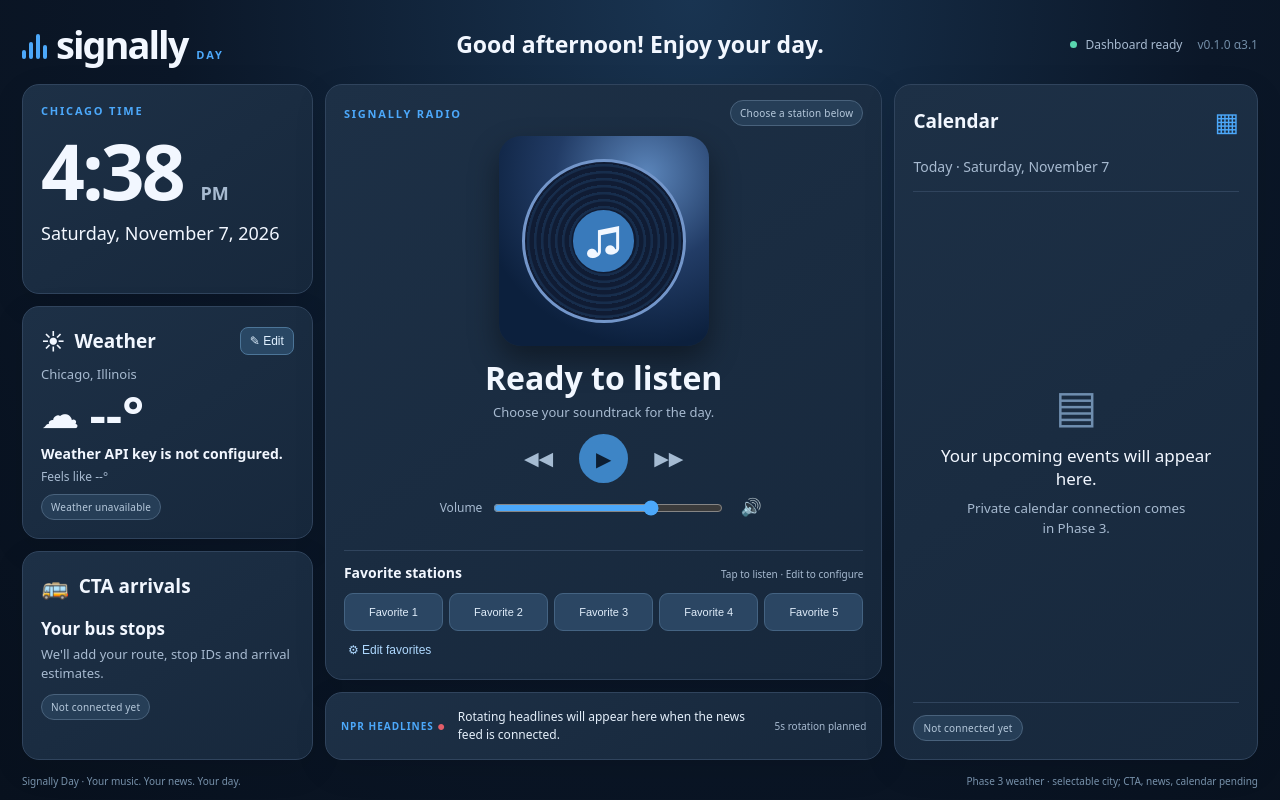
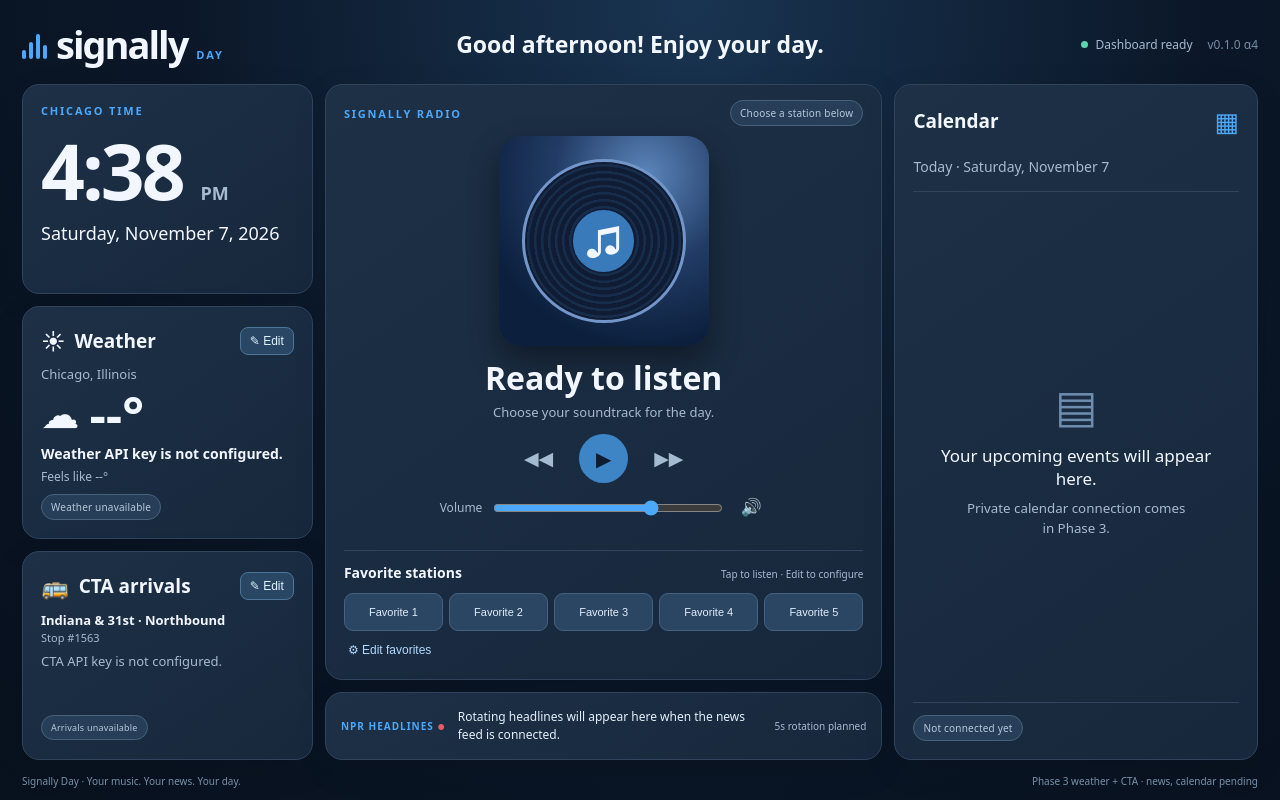
Before and after one commit to AaronOoooo/signally_day, a Flask app: page / in a window 1280 px wide. Run offline with Flask 3, Linux system fonts and the light colour scheme.

Commit message:
feat: add CTA bus arrivals and color-coded countdown v0.1.0-alpha.4.1

```diff
--- a/app.py
+++ b/app.py
@@ -4,6 +4,8 @@ import re
 import time
 from threading import Lock
 from collections import OrderedDict
+from datetime import datetime
+from zoneinfo import ZoneInfo
 
 from dotenv import load_dotenv
 from urllib.parse import urlparse
@@ -28,6 +30,9 @@ SESSION.headers.update({'User-Agent': 'SignallyDay/0.1 (+personal dashboard)'})
 WEATHER_CACHE = OrderedDict()
 WEATHER_LOCK = Lock()
 WEATHER_TTL_SECONDS = 600
+CTA_CACHE = {}
+CTA_LOCK = Lock()
+CTA_TTL_SECONDS = 25
 
 
 
@@ -52,7 +57,7 @@ def dashboard():
 
 @app.get('/health')
 def health():
-    return jsonify(status='ok', app='Signally Day', version='0.1.0-alpha.3.1')
+    return jsonify(status='ok', app='Signally Day', version='0.1.0-alpha.4.1')
 
 
 @app.get('/api/stations/search')
@@ -202,6 +207,91 @@ def current_weather():
             return jsonify(error='Weather is temporarily unavailable.'), 502
 
 
+
+@app.get('/api/cta/arrivals')
+def cta_arrivals():
+    """Server-side proxy for official CTA Bus Tracker predictions; never expose API key."""
+    key = os.getenv('CTA_API_KEY', '').strip()
+    if not key:
+        return jsonify(error='CTA API key is not configured.'), 503
+    stop = request.args.get('stop', '1563').strip()
+    if not stop.isascii() or not stop.isdecimal() or not (1 <= len(stop) <= 6):
+        return jsonify(error='Enter a valid numeric CTA stop ID.'), 400
+    now = time.monotonic()
+    with CTA_LOCK:
+        cached = CTA_CACHE.get(stop)
+        if cached and now - cached['time'] < CTA_TTL_SECONDS:
+            return jsonify(cached['data'])
+    try:
+        upstream = SESSION.get('https://www.ctabustracker.com/bustime/api/v3/getpredictions',
+            params={'key': key, 'stpid': stop, 'format': 'json', 'top': 6}, timeout=10)
+        upstream.raise_for_status()
+        payload = upstream.json()
+        envelope = payload.get('bustime-response') if isinstance(payload, dict) else None
+        if not isinstance(envelope, dict):
+            raise ValueError('Unexpected CTA response')
+        errors = envelope.get('error') or []
+        if isinstance(errors, dict):
+            errors = [errors]
+        if errors:
+            first = errors[0]
+            code = str(first.get('rt', '')) if isinstance(first, dict) else ''
+            message = str(first.get('msg', '')) if isinstance(first, dict) else ''
+            # Never pass upstream key or request URLs through to the browser.
+            if 'No service scheduled' in message or 'No arrival times' in message or 'No predictions' in message:
+                arrivals = []
+            elif 'Invalid API key' in message or 'Invalid key' in message:
+                return jsonify(error='CTA rejected the API key.'), 502
+            elif message:
+                return jsonify(error='CTA Bus Tracker: ' + message[:100]), 502
+            else:
+                arrivals = []
+        else:
+            arrivals = envelope.get('prd') or []
+        if isinstance(arrivals, dict):
+            arrivals = [arrivals]
+        if not isinstance(arrivals, list):
+            raise ValueError('Invalid predictions list')
+        result = []
+        stop_name = 'Indiana & 31st Street (Northbound)' if stop == '1563' else 'CTA Stop ' + stop
+        for item in arrivals[:6]:
+            if not isinstance(item, dict):
+                continue
+            destination = str(item.get('des') or 'Destination unavailable')[:70]
+            route = str(item.get('rt') or '?')[:12]
+            countdown = str(item.get('prdctdn') or '').strip().upper()
+            if not (countdown.isdecimal() or countdown == 'DUE'):
+                continue
+            stop_name = str(item.get('stpnm') or stop_name)[:100]
+            # CTA timestamps are Chicago-local (YYYYMMDD HH:MM), not UTC.
+            # Return an offset-aware ISO timestamp so the iPad can render
+            # the arrival clock time correctly in any time zone.
+            predicted_at = None
+            raw_time = str(item.get('prdtm') or '').strip()
+            if raw_time:
+                try:
+                    local_dt = datetime.strptime(raw_time, '%Y%m%d %H:%M')
+                    predicted_at = local_dt.replace(tzinfo=ZoneInfo('America/Chicago')).isoformat()
+                except ValueError:
+                    pass
+            result.append({'route': route, 'destination': destination,
+                           'minutes': 0 if countdown == 'DUE' else int(countdown),
+                           'due': countdown == 'DUE',
+                           'arrival_time': predicted_at,
+                           'delayed': str(item.get('dly') or '').lower() == 'true'})
+        result.sort(key=lambda x: x['minutes'])
+        data = {'stop_id': stop, 'stop_name': stop_name, 'arrivals': result[:3]}
+        with CTA_LOCK:
+            CTA_CACHE[stop] = {'time': time.monotonic(), 'data': data}
+            if len(CTA_CACHE) > 32:
+                oldest = min(CTA_CACHE, key=lambda s: CTA_CACHE[s]['time'])
+                del CTA_CACHE[oldest]
+        return jsonify(data)
+    except (requests.RequestException, ValueError, TypeError, KeyError):
+        if cached:
+            return jsonify(dict(cached['data'], stale=True))
+        return jsonify(error='CTA arrivals are temporarily unavailable.'), 502
+
 if __name__ == '__main__':
     # LAN development only. Do not forward port 5055 to the internet.
     app.run(host=os.getenv('SIGNALLY_DAY_HOST', '0.0.0.0'),
--- a/requirements.txt
+++ b/requirements.txt
@@ -1,3 +1,4 @@
 Flask>=3.0,<4.0
 requests>=2.31,<3
 python-dotenv>=1.0,<2
+tzdata
--- a/static/css/day.css
+++ b/static/css/day.css
@@ -24,3 +24,26 @@
 .weather-dialog .station-results{min-height:25px}
 .weather-dialog .search-row input{width:100%}
 @media(max-width:980px){.weather-heading .weather-edit{font-size:11px;padding:5px 7px}}
+
+
+/* CTA Bus Tracker card: optimized for the compact left column */
+.transit-heading .transit-edit{margin-left:auto;background:#294764;border:1px solid #4c7598;color:#e1f1ff;border-radius:8px;padding:6px 9px;font-size:12px;cursor:pointer}
+.transit-place{font-size:13px;font-weight:600;margin:10px 0 2px;line-height:1.25}
+.transit-stop{color:var(--muted);font-size:11px;margin:0 0 7px}
+.transit-arrivals{min-height:54px;margin:6px 0 8px;display:flex;flex-direction:column;gap:4px}
+.transit-arrival{display:grid;grid-template-columns:39px minmax(0,1fr) 44px;align-items:center;gap:5px;padding:5px 0;border-bottom:1px solid #34506c;font-size:11px}
+.transit-route{background:#236cab;color:white;text-align:center;border-radius:6px;padding:4px 1px;font-size:12px}
+.transit-destination{overflow:hidden;text-overflow:ellipsis;white-space:nowrap;color:#dcecfb}
+.transit-eta{text-align:right;font-size:11px;white-space:nowrap;font-variant-numeric:tabular-nums}
+.transit-card .status{font-size:9px}
+.transit-edit:focus-visible{outline:3px solid #9bd0ff;outline-offset:2px}
+@media(max-width:980px){.transit-heading .transit-edit{font-size:11px;padding:5px 7px}}
+
+/* CTA arrival clock times and urgency colors (Phase 3B.1) */
+.transit-arrival{grid-template-columns:34px minmax(0,1fr) minmax(72px,88px);gap:4px;font-size:11px}
+.transit-time-column{display:flex;flex-direction:column;align-items:flex-end;justify-content:center;gap:1px;text-align:right;font-variant-numeric:tabular-nums;white-space:nowrap}
+.transit-clock{font-size:10px;font-weight:600;color:#dcecfb}
+.transit-eta{font-size:12px;font-weight:800}
+.transit-time-column.far .transit-clock,.transit-time-column.far .transit-eta{color:#5be3a8}
+.transit-time-column.soon .transit-clock,.transit-time-column.soon .transit-eta{color:#ffb454}
+.transit-time-column.imminent .transit-clock,.transit-time-column.imminent .transit-eta{color:#ff7878}
--- /dev/null
+++ b/static/js/cta.js
@@ -0,0 +1,115 @@
+(() => {
+  'use strict';
+  const $ = id => document.getElementById(id);
+  const storageKey = 'signallyDay.ctaStop.v1';
+  let stop = '1563';
+  try {
+    const saved = localStorage.getItem(storageKey);
+    if (saved && /^[0-9]{1,6}$/.test(saved)) stop = saved;
+  } catch (_) {}
+  let lastQuery = 0;
+  let renderedArrivals = [];
+  let fetchedAt = 0;
+  const dialog = $('transitDialog');
+  function showStop() {
+    $('transitStop').textContent = `Stop #${stop}`;
+    if (stop === '1563') $('transitPlace').textContent = 'Indiana & 31st · Northbound';
+    else $('transitPlace').textContent = `CTA Stop #${stop}`;
+  }
+  async function refresh() {
+    const requestedStop = stop;
+    const version = ++lastQuery;
+    $('transitStatus').textContent = 'Updating arrivals…';
+    try {
+      const response = await fetch('/api/cta/arrivals?stop=' + encodeURIComponent(requestedStop), {cache: 'no-store'});
+      const payload = await response.json();
+      if (version !== lastQuery) return;
+      if (!response.ok) throw new Error(payload.error || 'CTA unavailable');
+      if (requestedStop !== '1563') $('transitPlace').textContent = payload.stop_name || `CTA Stop #${requestedStop}`;
+      const box = $('transitArrivals');
+      box.replaceChildren();
+      if (!payload.arrivals.length) {
+        const p = document.createElement('p');
+        p.className = 'muted';
+        p.textContent = 'No predicted arrivals right now.';
+        box.appendChild(p);
+      }
+      renderedArrivals = payload.arrivals;
+      fetchedAt = Date.now();
+      for (const a of renderedArrivals) {
+        const row = document.createElement('div'); row.className = 'transit-arrival';
+        const route = document.createElement('strong'); route.className = 'transit-route'; route.textContent = a.route;
+        const destination = document.createElement('span'); destination.className = 'transit-destination'; destination.textContent = a.destination;
+        const timeColumn = document.createElement('span'); timeColumn.className = 'transit-time-column';
+        const clock = document.createElement('span'); clock.className = 'transit-clock';
+        const eta = document.createElement('b'); eta.className = 'transit-eta';
+        timeColumn.append(clock, eta);
+        row.append(route, destination, timeColumn); box.appendChild(row);
+      }
+      updateArrivalTimes();
+      $('transitStatus').textContent = payload.stale ? 'Last available arrivals' : 'CTA Bus Tracker · refreshes every 30s';
+    } catch (error) {
+      if (version !== lastQuery) return;
+      renderedArrivals = [];
+      const box = $('transitArrivals'); box.replaceChildren();
+      const p = document.createElement('p'); p.className = 'muted';
+      p.textContent = error.message || 'Unable to load CTA arrivals'; box.appendChild(p);
+      $('transitStatus').textContent = 'Arrivals unavailable';
+    }
+  }
+  const chicagoTime = new Intl.DateTimeFormat('en-US', {
+    hour: 'numeric', minute: '2-digit', timeZone: 'America/Chicago'
+  });
+  function updateArrivalTimes() {
+    const rows = $('transitArrivals').querySelectorAll('.transit-arrival');
+    rows.forEach((row, index) => {
+      const arrival = renderedArrivals[index];
+      if (!arrival) return;
+      const clock = row.querySelector('.transit-clock');
+      const eta = row.querySelector('.transit-eta');
+      let mins;
+      if (arrival.arrival_time) {
+        const instant = new Date(arrival.arrival_time);
+        if (!Number.isNaN(instant.getTime())) {
+          clock.textContent = chicagoTime.format(instant);
+          mins = Math.max(0, Math.ceil((instant.getTime() - Date.now()) / 60000));
+        }
+      }
+      // ETA countdown fallback if CTA doesn't include a parseable arrival time.
+      if (mins === undefined) {
+        clock.textContent = 'Time unavailable';
+        mins = Math.max(0, Number(arrival.minutes || 0) - Math.floor((Date.now() - fetchedAt) / 60000));
+      }
+      const due = mins === 0 || (arrival.due && mins <= 1);
+      eta.textContent = due ? 'Due' : `${mins} min`;
+      const urgency = mins >= 10 ? 'far' : mins >= 6 ? 'soon' : 'imminent';
+      const col = row.querySelector('.transit-time-column');
+      col.classList.remove('far', 'soon', 'imminent');
+      col.classList.add(urgency);
+      eta.setAttribute('aria-label', due ? 'Bus due now' : `${mins} minutes until arrival`);
+    });
+  }
+  function selectStop(value) {
+    stop = value;
+    try { localStorage.setItem(storageKey, value); } catch (_) {}
+    showStop(); dialog.close(); refresh();
+  }
+  $('editTransit').addEventListener('click', () => {
+    $('transitStopInput').value = stop;
+    $('transitEditMessage').textContent = 'Enter a numeric stop ID, then tap Save.';
+    dialog.showModal(); $('transitStopInput').focus();
+  });
+  $('transitStopForm').addEventListener('submit', event => {
+    event.preventDefault();
+    const value = $('transitStopInput').value.trim();
+    if (!/^[0-9]{1,6}$/.test(value)) {
+      $('transitEditMessage').textContent = 'Please enter a valid numeric stop ID.'; return;
+    }
+    selectStop(value);
+  });
+  $('transitReset').addEventListener('click', () => selectStop('1563'));
+  showStop(); refresh();
+  setInterval(() => { if (!document.hidden) refresh(); }, 30000);
+  setInterval(() => { if (!document.hidden) updateArrivalTimes(); }, 15000);
+  document.addEventListener('visibilitychange', () => { if (!document.hidden) refresh(); });
+})();
--- a/templates/dashboard.html
+++ b/templates/dashboard.html
@@ -10,6 +10,7 @@
   <link rel="stylesheet" href="{{ url_for('static',filename='css/day.css') }}">
   <script defer src="{{ url_for('static',filename='js/day.js') }}"></script>
   <script defer src="{{ url_for('static',filename='js/weather.js') }}"></script>
+  <script defer src="{{ url_for('static',filename='js/cta.js') }}"></script>
   <script defer src="{{ url_for('static',filename='js/radio.js') }}"></script>
 </head>
 <body>
@@ -17,7 +18,7 @@
     <header class="header">
       <div class="brand" aria-label="Signally Day"><span class="signal-mark" aria-hidden="true"><i></i><i></i><i></i><i></i></span><span class="brand-word">signally</span><span class="brand-day">DAY</span></div>
       <p class="greeting" id="greeting">Welcome to your day.</p>
-      <div class="header-meta"><span class="online-dot" aria-hidden="true"></span><span id="connection">Dashboard ready</span><span class="version">v0.1.0 α3.1</span></div>
+      <div class="header-meta"><span class="online-dot" aria-hidden="true"></span><span id="connection">Dashboard ready</span><span class="version">v0.1.0 α4</span></div>
     </header>
 
     <main class="layout">
@@ -36,9 +37,11 @@
           <span class="status" id="weatherStatus" role="status">Loading weather</span>
         </article>
         <article class="card transit-card">
-          <div class="card-heading"><span class="icon" aria-hidden="true">🚌</span><h2>CTA arrivals</h2></div>
-          <p class="placeholder-main">Your bus stops</p><p class="muted">We'll add your route, stop IDs and arrival estimates.</p>
-          <span class="status">Not connected yet</span>
+          <div class="card-heading transit-heading"><span class="icon" aria-hidden="true">🚌</span><h2>CTA arrivals</h2><button type="button" class="transit-edit" id="editTransit">✎ Edit</button></div>
+          <p class="transit-place" id="transitPlace">Indiana &amp; 31st · Northbound</p>
+          <p class="transit-stop" id="transitStop">Stop #1563</p>
+          <div id="transitArrivals" class="transit-arrivals" aria-live="off"><p class="muted">Connecting to CTA Bus Tracker…</p></div>
+          <span class="status" id="transitStatus" role="status">Loading arrivals</span>
         </article>
       </section>
 
@@ -64,7 +67,7 @@
         </article>
       </section>
     </main>
-    <footer><span>Signally Day · Your music. Your news. Your day.</span><span>Phase 3 weather · selectable city; CTA, news, calendar pending</span></footer>
+    <footer><span>Signally Day · Your music. Your news. Your day.</span><span>Phase 3 weather + CTA · news, calendar pending</span></footer>
   </div>
   <dialog id="weatherDialog" class="station-dialog weather-dialog" aria-labelledby="weatherDialogTitle">
     <form method="dialog" class="dialog-top"><h2 id="weatherDialogTitle">Choose weather city</h2><button type="submit" aria-label="Close city search">✕</button></form>
@@ -77,6 +80,16 @@
     <div id="weatherCityResults" class="station-results"></div>
     <button type="button" class="clear-favorite" id="weatherReset">Use Chicago, IL</button>
   </dialog>
+  <dialog id="transitDialog" class="station-dialog" aria-labelledby="transitDialogTitle">
+    <form method="dialog" class="dialog-top"><h2 id="transitDialogTitle">Choose CTA stop</h2><button type="submit" aria-label="Close">✕</button></form>
+    <p class="dialog-help">Enter a CTA Bus Tracker stop number. Predictions for all routes serving the stop will appear. Your selection is saved on this device.</p>
+    <form id="transitStopForm" class="search-row">
+      <input id="transitStopInput" type="text" inputmode="numeric" pattern="[0-9]{1,6}" maxlength="6" required placeholder="1563" aria-label="CTA stop number">
+      <button type="submit">Save</button>
+    </form>
+    <p class="dialog-help" id="transitEditMessage" role="status">Initial stop: #1563, Indiana &amp; 31st, northbound.</p>
+    <button type="button" class="clear-favorite" id="transitReset">Use Stop #1563</button>
+  </dialog>
   <dialog id="stationDialog" class="station-dialog" aria-labelledby="stationDialogTitle">
     <form method="dialog" class="dialog-top"><h2 id="stationDialogTitle">Choose a favorite station</h2><button type="submit" aria-label="Close">✕</button></form>
     <p class="dialog-help">Choose a favorite slot, search for a station, then tap a result to save it.</p>
```
Also changed, not shown: README-CTA.md (added), README.md, 2 other files.
